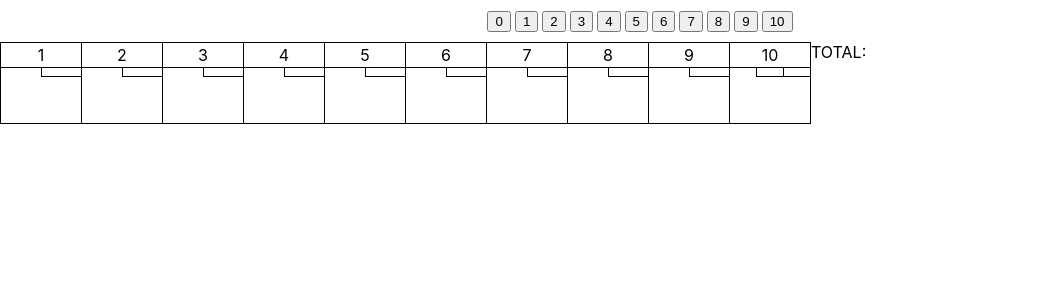
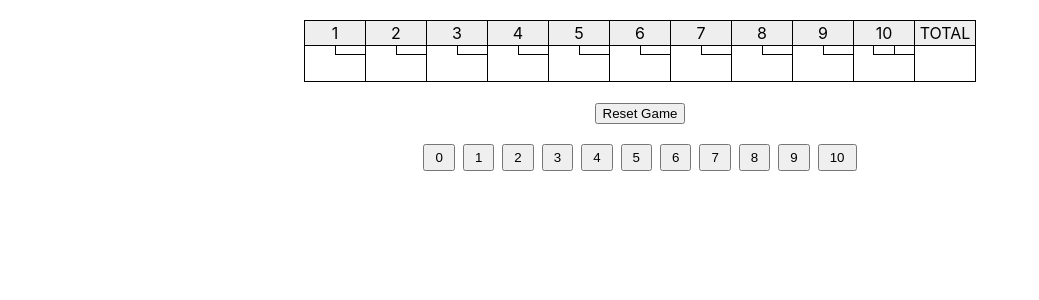
Before and after one commit to mrosel/bowling-kata, a React (Create React App) app: page / in a window 1280 px wide. Shown: the top 300 px of the page, without its empty margins (0-1039 px from the left). Built offline with nearby package versions, Linux system fonts and the light colour scheme.

Commit message:
incremental

```diff
--- a/src/App.css
+++ b/src/App.css
@@ -2,44 +2,45 @@
   text-align: center;
 }
 
+.game {
+  display: flex;
+  flex-direction: column;
+  align-items: center;
+}
+
 .score-card {
   display: flex;
+  margin-top: 20px;
 }
 
 .score-card .frame {
   border: 1px solid black;
-  min-width: 80px;
-  min-height: 80px;
+  min-width: 60px;
+  min-height: 60px;
 }
 .score-card .frame + .frame {
   border-left-style: none;
 }
 
 .score-card .frame .heading {
+  background-color: #eeeeee;
   border-bottom: 1px solid black;
   padding: 2px;
 }
 
 .score-card .frame .rolls {
   display: flex;
-  /* padding: 2px; */
 }
 
 .score-card .frame .roll {
   flex-grow: 1;
   flex-basis: 0;
-  /* border: 1px solid black; */
   padding: 4px;
-  /* box-sizing: border-box; */
-  /* border: 1px solid black; */
-  /* margin: 0; */
 }
 
 .score-card .frame .roll + .roll {
-  /* flex-grow: 1; */
   border-left: 1px solid black;
   border-bottom: 1px solid black;
-  /* padding: 2px; */
 }
 
 .score-card .frame .score {
@@ -47,8 +48,15 @@
 }
 
 .score-buttons {
-  padding: 10px;
+  margin-top: 20px;
 }
-.score-button + .score-button {
-  margin-left: 4px;
+.score-buttons button {
+  padding: 4px 10px;
 }
+.score-buttons button + button {
+  margin-left: 8px;
+}
+
+.reset-button {
+  margin-top: 20px;
+}
--- a/src/components/Game.jsx
+++ b/src/components/Game.jsx
@@ -2,8 +2,9 @@ import React, { Fragment, useReducer } from 'react';
 import PropTypes from 'prop-types';
 
 import reducer, { initialState } from '../redux/reducers';
+import ScoreCard from './ScoreCard';
 import ScoreButtons from './ScoreButtons';
-import ScoreCard from './ScoreCard';
+import ResetButton from './ResetButton';
 
 const initState = initialState();
 
@@ -11,10 +12,11 @@ const Game = () => {
     const [state, dispatch] = useReducer(reducer, initState);
 
     return (
-        <Fragment>
+        <div className="game">
+            <ScoreCard state={state} />
+            <ResetButton state={state} dispatch={dispatch} />
             <ScoreButtons state={state} dispatch={dispatch} />
-            <ScoreCard state={state} />
-        </Fragment>
+        </div>
     );
 };
 
--- /dev/null
+++ b/src/components/ResetButton.jsx
@@ -0,0 +1,20 @@
+import React from 'react';
+import PropTypes from 'prop-types';
+
+import { currentFrameSelector } from '../redux/selectors';
+import { resetGame } from '../redux/actions';
+
+
+const ResetButton = ({ state, dispatch }) => {
+    const currentFrame = currentFrameSelector(state);
+
+    return (
+        <div className="reset-button">
+            <button onClick={() => { dispatch(resetGame()) }}>{currentFrame ? 'Reset Game' : 'New Game'}</button>
+        </div>
+    );
+};
+
+ResetButton.propTypes = {};
+
+export default ResetButton;
--- a/src/components/ScoreButtons.jsx
+++ b/src/components/ScoreButtons.jsx
@@ -11,7 +11,7 @@ const ScoringButtons = ({ state, dispatch }) => {
     return (
         <div className="score-buttons">
             {Array(scoreButtons).fill().map((value, rollScore) =>
-                <button className="score-button" key={rollScore} onClick={() => { dispatch(scoreRoll(rollScore)) }}>{rollScore}</button>
+                <button key={rollScore} onClick={() => { dispatch(scoreRoll(rollScore)) }}>{rollScore}</button>
             )}
         </div>
     );
--- a/src/components/ScoreCard.jsx
+++ b/src/components/ScoreCard.jsx
@@ -25,7 +25,10 @@ const ScoreCard = ({ state }) => {
                     </div>
                 )
             })}
-            <div>TOTAL: {totalScore}</div>
+            <div className="frame">
+                <div className="heading">TOTAL</div>
+                <div className="total-score">{totalScore}</div>
+            </div>
         </div>
     );
 };
--- a/src/redux/selectors/index.js
+++ b/src/redux/selectors/index.js
@@ -1,4 +1,6 @@
 import { getCurrentFrame, availableScoreButtons } from '../../logic';
+
+export const currentFrameSelector = state => getCurrentFrame(state.frames);
 
 export const scoreButtonsSelector = state => {
     const currentFrame = getCurrentFrame(state.frames);
```
